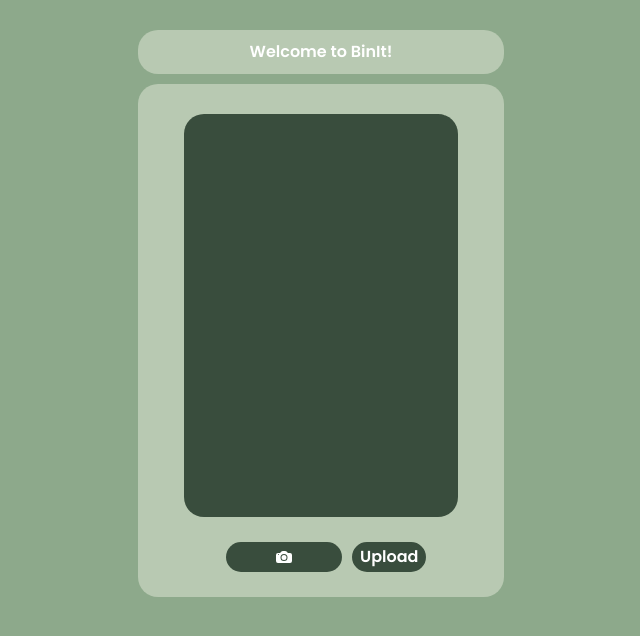
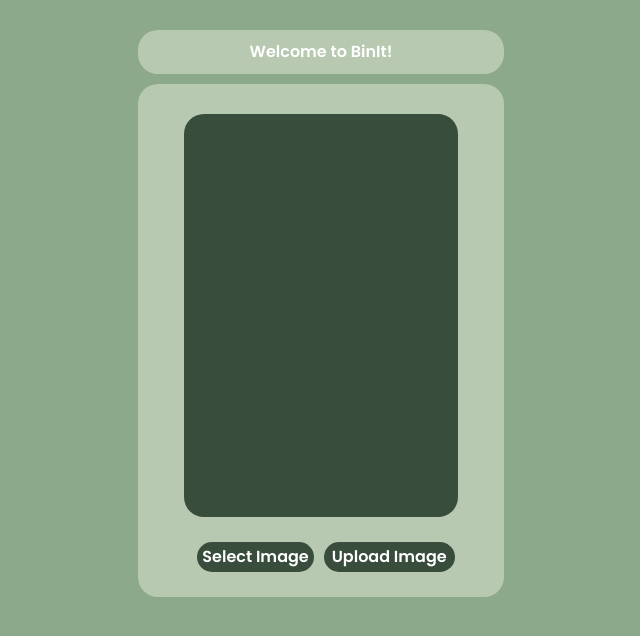
Before and after one commit to jimmyzhng/BinIt, a React (Create React App) app in the folder frontend/: page / in a window 1280 px wide. Shown: the top 636 px of the page, without its empty margins (319-959 px from the left). Built offline with nearby package versions, Linux system fonts and the light colour scheme.

Commit message:
Add hover effect

```diff
--- a/frontend/src/App.css
+++ b/frontend/src/App.css
@@ -118,3 +118,12 @@
     background-color: #AEBFD2;
 
 }
+
+.button:hover {
+    box-shadow: 0px 2.5px 5px 0px rgba(0, 0, 0, 0.5);
+}
+
+.button:active {
+    box-shadow: 0px 1.25px 2.5px 0px rgba(0, 0, 0, 0.5);
+    transform: translateY(2px);
+}
--- a/frontend/src/components/UploadImage.jsx
+++ b/frontend/src/components/UploadImage.jsx
@@ -11,12 +11,6 @@
         imageAsFile: null,
         imageResult: null
     })
-
-    // useEffect(() => {
-    //     document.querySelector("input[type='file']").value = ""
-    // }, [state.selectedImage])
-
-    // console.log('selectedFile', selectedFile)
 
     // green, black (landfill), yellow (clean paper), blue (recycle)
 
@@ -39,12 +33,13 @@
         );
 
         axios
-            .post("http://localhost:5000/", imageData, {
+            .post("http://127.0.0.1:5000/", imageData, {
                 headers: {
                     "Content-Type": "multipart/form-data",
                 },
             })
             .then((res) => {
+                console.log('res', res)
                 setState(prev => ({ ...prev, imageResult: res.data }))
                 document.querySelector("input[type='file']").value = "";
                 state.submitted(true);
@@ -89,8 +84,8 @@
                 </div>
 
                 <form className="edit-form-upload" onSubmit={handleUpload}>
-                    <label className="upload-label" for="inputTag">
-                        <BsFillCameraFill />
+                    <label className="button upload-label" for="inputTag">
+                        Select Image
                         <input
                             id="inputTag"
                             className="choose-image"
@@ -101,11 +96,11 @@
                         />
                     </label>
                     <button
-                        className="upload-image"
+                        className="button upload-image"
                         type="button"
                         onClick={handleUpload}
                     >
-                        Upload
+                        Upload Image
                     </button>
                 </form>
 
```
